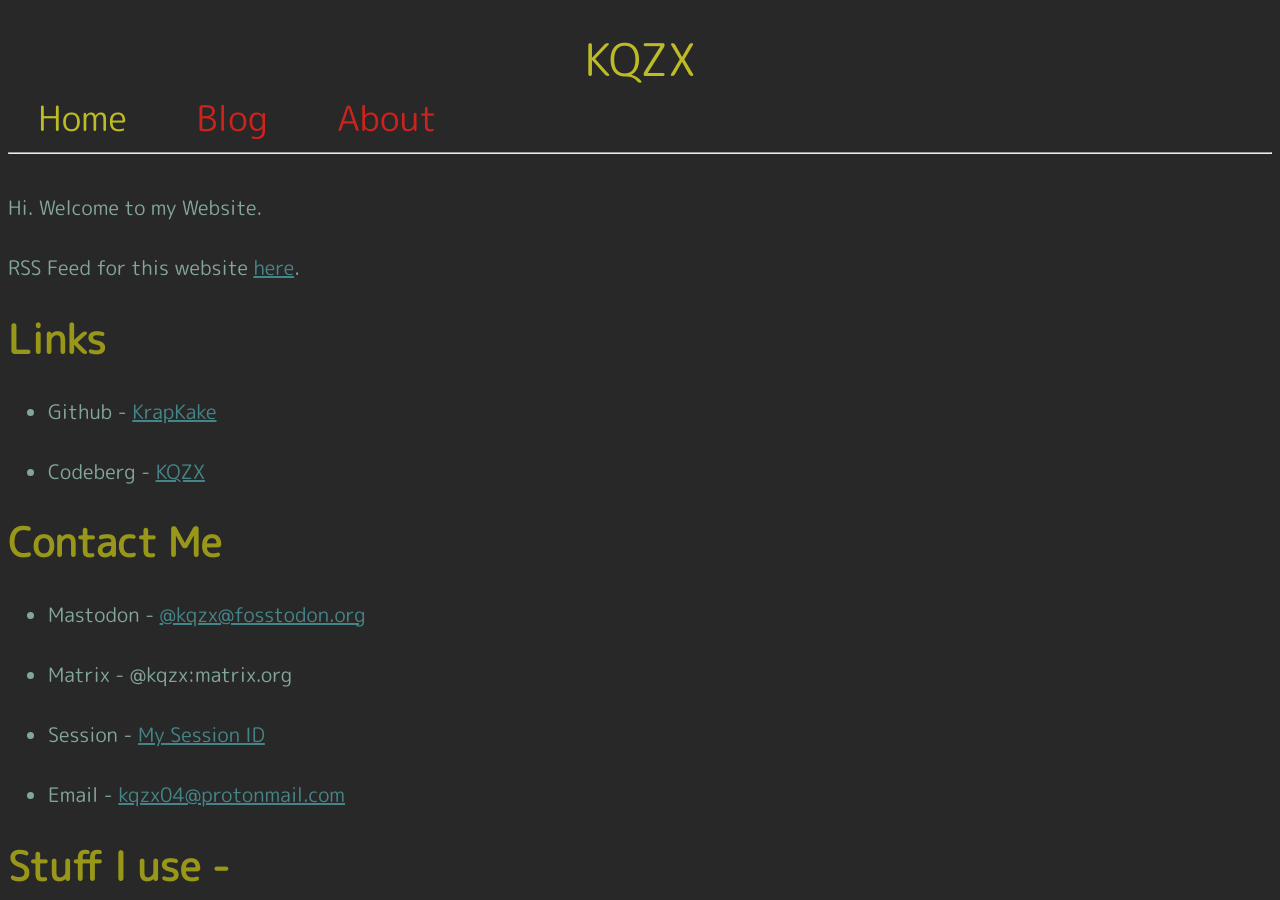
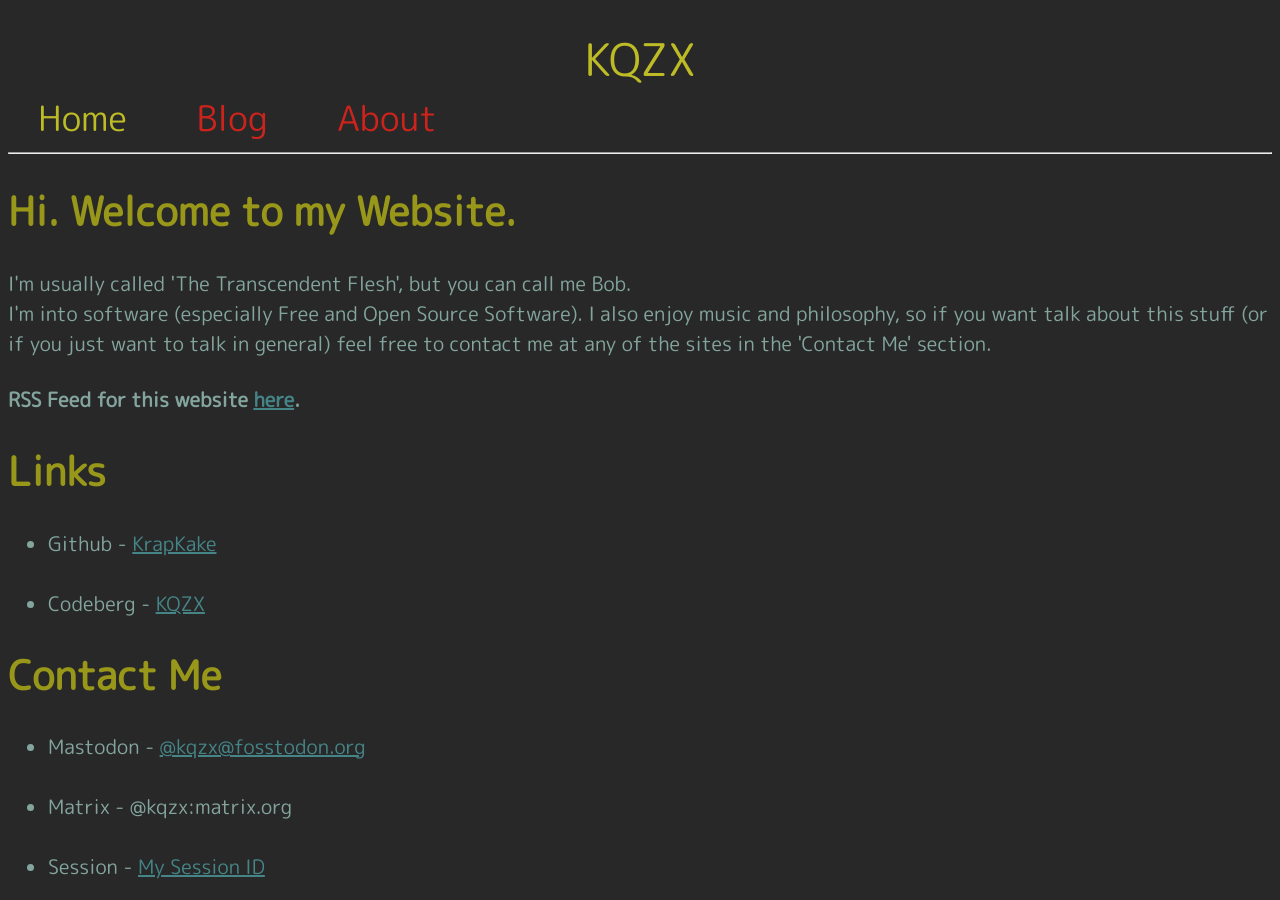
Before and after one commit to KrapKake/Website, a Jekyll site: the page built from index.html, in a window 1280 px wide and 900 px high. Built offline with Jekyll 4.4.1, drawn with Linux system fonts in a browser that asks for light colours.

Commit message:
Updated home page

```diff
--- a/index.html
+++ b/index.html
@@ -10,11 +10,12 @@ title: Home
   </head>
   <body>
     <div class="content">
+      <h1 style="color: #98971a;">Hi. Welcome to my Website.</h1>
+      I'm usually called 'The Transcendent Flesh', but you can call me Bob.<br>
+      I'm into software (especially Free and Open Source Software). I also enjoy music and philosophy, so if
+      you want talk about this stuff (or if you just want to talk in general) feel free to contact me at any of the sites in the 'Contact Me' section.
       <br>
-      Hi. Welcome to my Website.
-      <br><br>
-      RSS Feed for this website <a href="/feed.xml">here</a>.
-      <br>
+      <h4>RSS Feed for this website <a href="/feed.xml">here</a>.</h4>
       <p>
       <h1 style="color: #98971a;">Links</h1>
         <ul>
```
Also changed, not shown: 6 other files.
